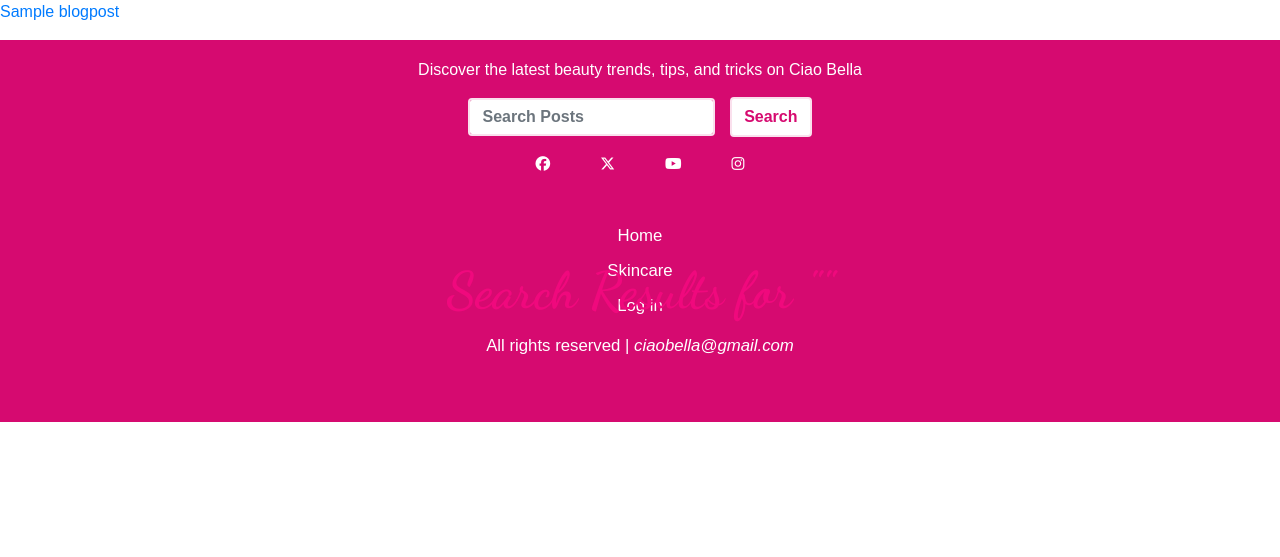
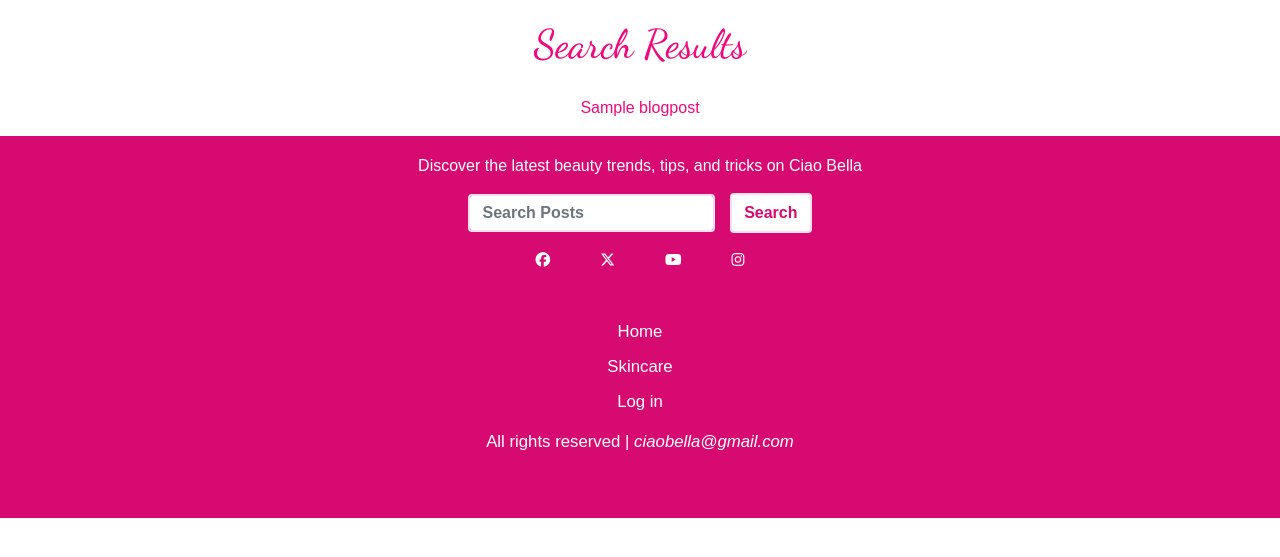
Before and after one commit to Lin2907/ciao-bella-blog, a Django app: template home_page/templates/home_page/search_posts.html in a window 1280 px wide. Shown: the part 109-666 px from the top of the page. Run offline with Django 4.2, Linux system fonts and the light colour scheme; the template is opened without the code that fills it: values that come from a table or form of the project are taken from there, others are empty; tables that the repository leaves empty hold one stand-in row (values such as "Sample post"); some libraries are stand-ins or nearby versions; some web fonts are replaced.

Commit message:
Update styles for search result list

```diff
--- a/home_page/templates/home_page/search_posts.html
+++ b/home_page/templates/home_page/search_posts.html
@@ -3,20 +3,21 @@
 {% load static %}
 
 {% block content %}
-<title>Search Results</title>
 
-<h1>Search Results for "{{ searched | safe}}"</h1>
 
+<h3 style="text-align:center">Search Results</h3>
+<div id ="post-res">
 {% if posts %}
-    <ul>
+    <ul id="results" style ="text-align:center">
         {% for post in posts %}
             <li>
-                <a href="{% url 'post_detail' post.slug %}">{{ post.title }}</a>
+                <a href="{% url 'post_detail' post.slug %}" style ="color :rgb(240, 9, 125)">{{ post.title | safe}}</a>
             </li>
         {% endfor %}
     </ul>
 {% else %}
     <p>No posts found.</p>
 {% endif %}
+</div>
 
 {% endblock %}
```
Also changed, not shown: static/css/style.css (indentation only), 1 other file.
